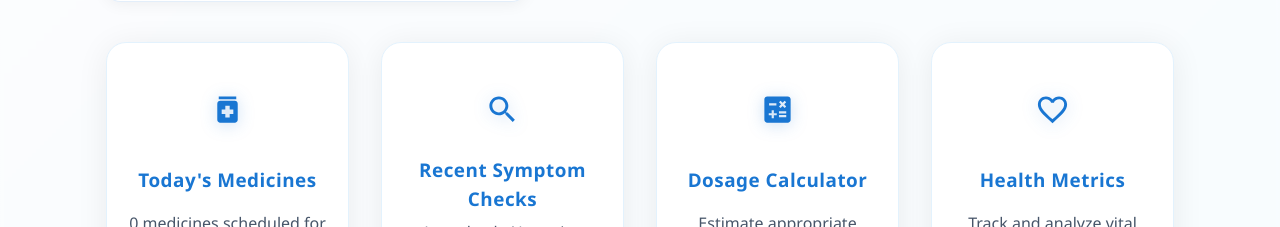
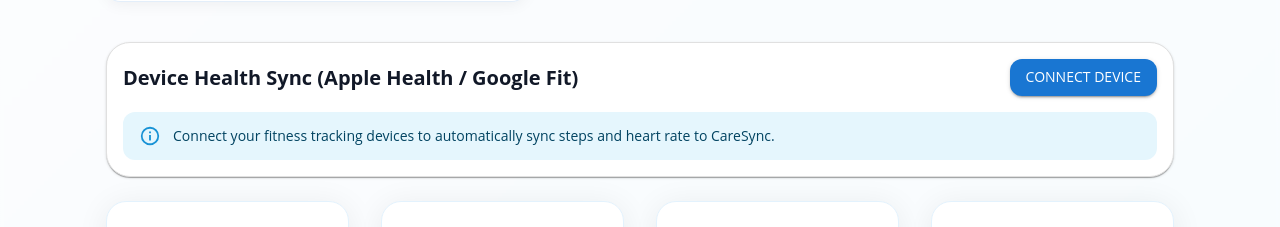
Before and after one commit to vallabhatech/CareSync, a React (Create React App) app: page / in a window 1280 px wide. Shown: the part 521-748 px from the top of the page. Built offline with nearby package versions, Linux system fonts and the light colour scheme; no server answers.

Commit message:
feat: Integration with Health APIs (Issue #141)

```diff
--- /dev/null
+++ b/src/components/HealthApiSync.jsx
@@ -0,0 +1,108 @@
+import React, { useState, useEffect } from 'react';
+import { Box, Button, Typography, CircularProgress, Alert } from '@mui/material';
+import { MonitorHeart as HeartIcon, DirectionsWalk as WalkIcon, Sync as SyncIcon } from '@mui/icons-material';
+
+const HealthApiSync = () => {
+  const [connected, setConnected] = useState(false);
+  const [syncing, setSyncing] = useState(false);
+  const [metrics, setMetrics] = useState(null);
+
+  useEffect(() => {
+    // Check if previously connected in local storage
+    const storedStatus = localStorage.getItem('healthApiConnected');
+    if (storedStatus === 'true') {
+      setConnected(true);
+      fetchMockData();
+    }
+  }, []);
+
+  const handleConnect = () => {
+    setSyncing(true);
+    // Simulate OAuth flow / API connection delay
+    setTimeout(() => {
+      setConnected(true);
+      localStorage.setItem('healthApiConnected', 'true');
+      fetchMockData();
+    }, 1500);
+  };
+
+  const fetchMockData = () => {
+    setSyncing(true);
+    // Simulate fetching from Google Fit / Apple Health
+    setTimeout(() => {
+      setMetrics({
+        steps: Math.floor(Math.random() * 5000) + 3000,
+        heartRate: Math.floor(Math.random() * 20) + 60,
+        lastSynced: new Date().toLocaleTimeString()
+      });
+      setSyncing(false);
+    }, 1000);
+  };
+
+  const handleDisconnect = () => {
+    setConnected(false);
+    setMetrics(null);
+    localStorage.removeItem('healthApiConnected');
+  };
+
+  return (
+    <Box sx={{ p: 2, border: '1px solid #e0e0e0', borderRadius: 2, mb: 3, bgcolor: 'background.paper', boxShadow: 1 }}>
+      <Box sx={{ display: 'flex', justifyContent: 'space-between', alignItems: 'center', mb: 2 }}>
+        <Typography variant="h6" fontWeight="bold">
+          Device Health Sync (Apple Health / Google Fit)
+        </Typography>
+        {connected ? (
+          <Button variant="outlined" color="error" size="small" onClick={handleDisconnect}>
+            Disconnect
+          </Button>
+        ) : (
+          <Button variant="contained" color="primary" onClick={handleConnect} disabled={syncing}>
+            {syncing ? 'Connecting...' : 'Connect Device'}
+          </Button>
+        )}
+      </Box>
+
+      {syncing && !metrics && (
+        <Box display="flex" justifyContent="center" p={2}>
+          <CircularProgress size={24} />
+          <Typography ml={2}>Syncing health data...</Typography>
+        </Box>
+      )}
+
+      {connected && metrics && (
+        <Box display="flex" justifyContent="space-around" alignItems="center" flexWrap="wrap" gap={2}>
+          <Box display="flex" alignItems="center" gap={1}>
+            <WalkIcon color="primary" fontSize="large" />
+            <Box>
+              <Typography variant="h5" fontWeight="bold">{metrics.steps}</Typography>
+              <Typography variant="body2" color="text.secondary">Steps Today</Typography>
+            </Box>
+          </Box>
+
+          <Box display="flex" alignItems="center" gap={1}>
+            <HeartIcon color="error" fontSize="large" />
+            <Box>
+              <Typography variant="h5" fontWeight="bold">{metrics.heartRate} bpm</Typography>
+              <Typography variant="body2" color="text.secondary">Resting Heart Rate</Typography>
+            </Box>
+          </Box>
+
+          <Box display="flex" flexDirection="column" alignItems="flex-end">
+            <Typography variant="caption" color="text.secondary">Last synced: {metrics.lastSynced}</Typography>
+            <Button size="small" startIcon={<SyncIcon />} onClick={fetchMockData} disabled={syncing} sx={{ mt: 0.5 }}>
+              Sync Now
+            </Button>
+          </Box>
+        </Box>
+      )}
+
+      {!connected && !syncing && (
+        <Alert severity="info" sx={{ mt: 1 }}>
+          Connect your fitness tracking devices to automatically sync steps and heart rate to CareSync.
+        </Alert>
+      )}
+    </Box>
+  );
+};
+
+export default HealthApiSync;
--- a/src/pages/Dashboard.jsx
+++ b/src/pages/Dashboard.jsx
@@ -10,6 +10,7 @@ import SettingsIcon from "@mui/icons-material/Settings";
 import { useTheme } from "@mui/material/styles";
 import API from "../utils/api";
 import { useAuth } from "../context/AuthContext";
+import HealthApiSync from "../components/HealthApiSync";
 
 const healthQuotes = [
   "Health is the greatest wealth.",
@@ -174,6 +175,9 @@ export default function Dashboard() {
             {t("dashboard:newQuote")}
           </button>
         </div>
+
+        <HealthApiSync />
+
         <div className="dashboard-features" role="navigation"
   aria-label="Dashboard features">
           {dynamicFeatures.map((feature) => (
```
